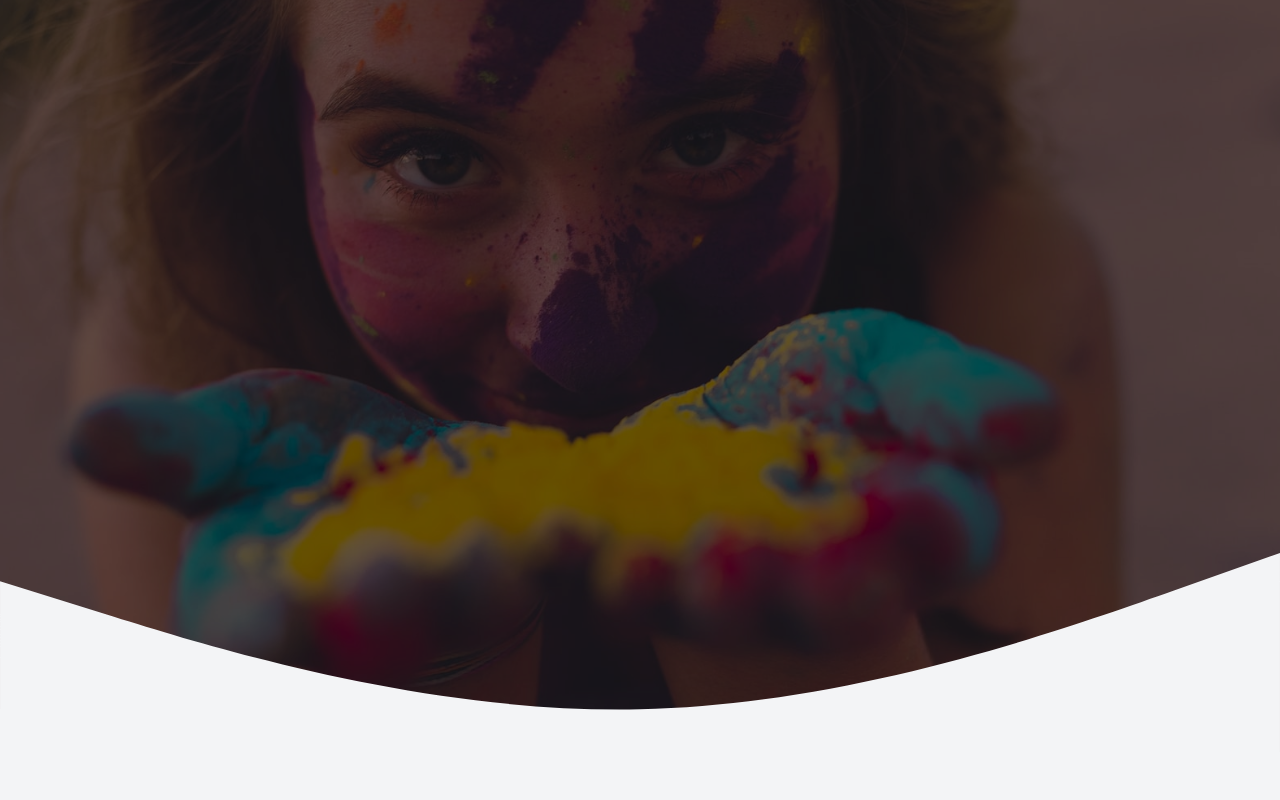
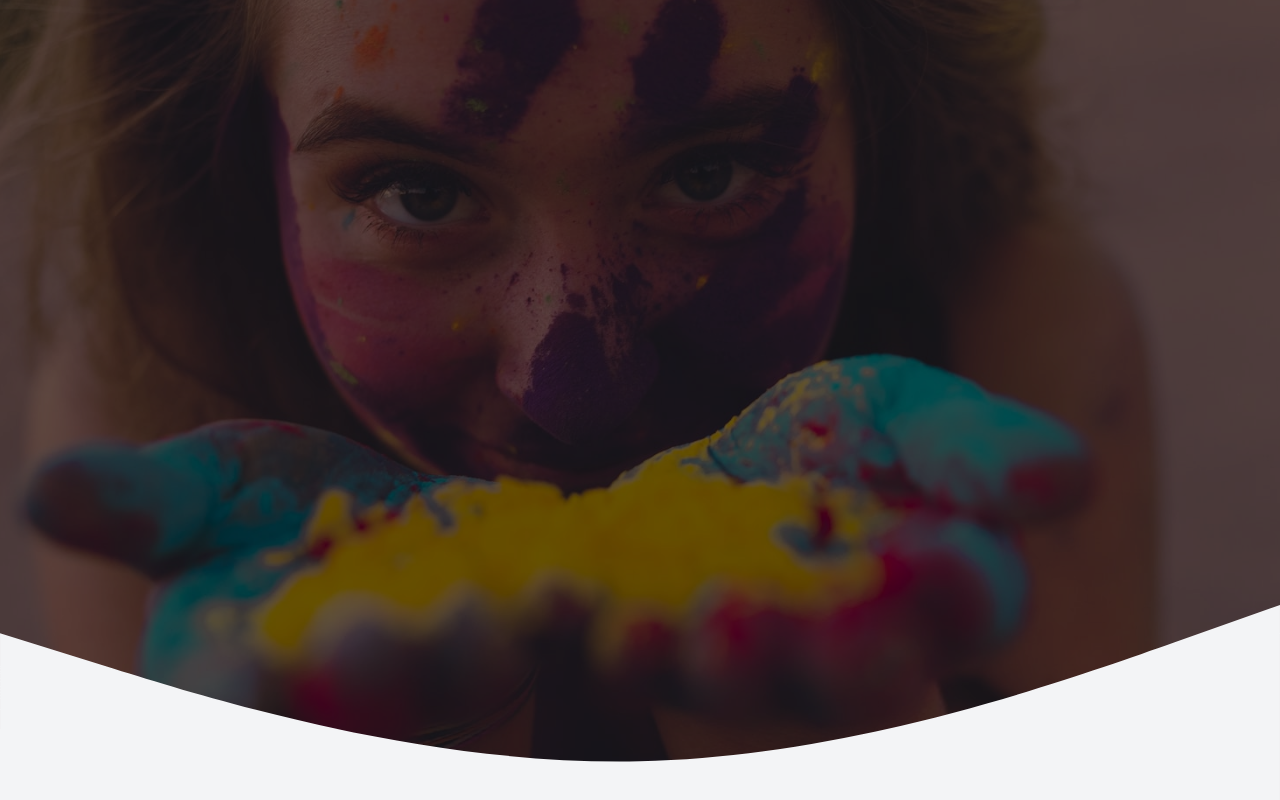
Before and after one commit to rizalgrandonk/warna-jaya-web, a Next.js app: page / in a window 1280 px wide. Shown: the part 288-1088 px from the top of the page. Built offline with nearby package versions, Linux system fonts and the light colour scheme.

Commit message:
fixing hero image

```diff
--- a/pages/index.js
+++ b/pages/index.js
@@ -5,7 +5,7 @@ import HeroImage from "../public/images/bg-1.jpg"
 export default function Home() {
   return (
     <>
-      <div className="w-full h-[130vh] relative">
+      <div className="w-full h-screen md:h-[140vh] relative">
         <Image
           src={HeroImage}
           alt=""
@@ -19,11 +19,12 @@ export default function Home() {
 
 
         </div>
+        <svg className="hidden md:block absolute bottom-0" xmlns="http://www.w3.org/2000/svg" viewBox="0 0 1440 320">
+            <path fill="#f3f4f6" fillOpacity="1" d="M0,96L120,133.3C240,171,480,245,720,240C960,235,1200,149,1320,106.7L1440,64L1440,320L1320,320C1200,320,960,320,720,320C480,320,240,320,120,320L0,320Z"></path>
+        </svg>
       </div>
       <div className="h-screen relative">
-        <svg className="absolute -top-64" xmlns="http://www.w3.org/2000/svg" viewBox="0 0 1440 320">
-            <path fill="#f3f4f6" fillOpacity="1" d="M0,96L120,133.3C240,171,480,245,720,240C960,235,1200,149,1320,106.7L1440,64L1440,320L1320,320C1200,320,960,320,720,320C480,320,240,320,120,320L0,320Z"></path>
-        </svg>
+
       </div>
     </>
   )
```
